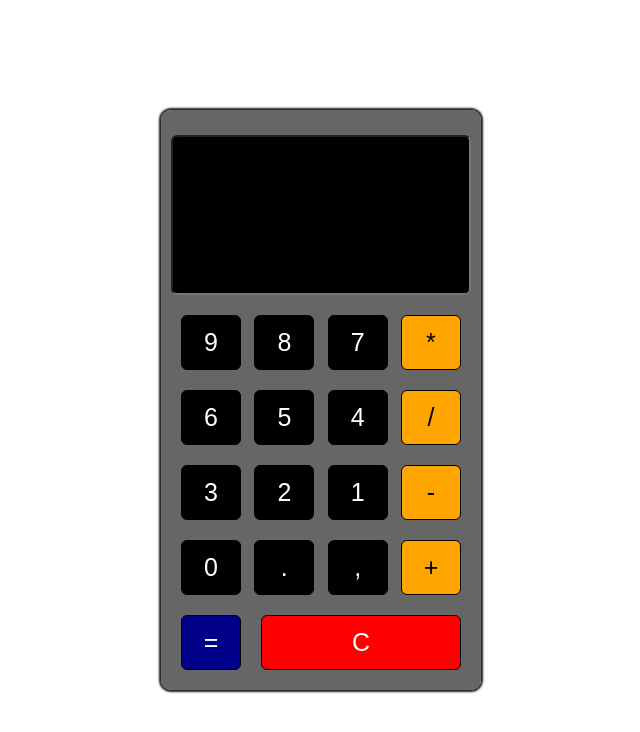
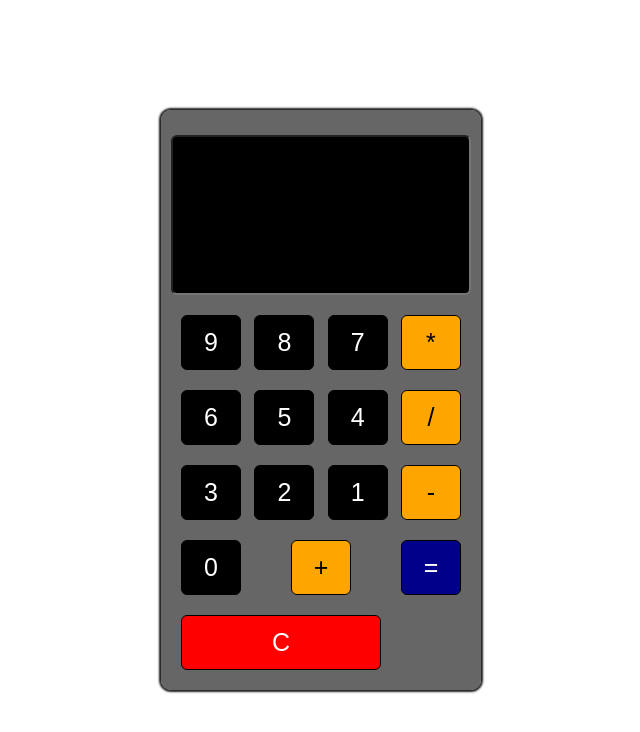
Before and after one commit to Greatful001/SimpleCal, a plain HTML site: page index.html in a window 1280 px wide. Shown: the whole page, without its empty margins (319-959 px from the left). Drawn offline with Linux system fonts and the light colour scheme.

Commit message:
Update index.html

```diff
--- a/index.html
+++ b/index.html
@@ -28,8 +28,6 @@
             <button type="button" class="btn" id="btn-blue" value="1">1</button>
             <button type="button" class="btn" id="btn-yellow" value="-">-</button>
             <button type="button" class="btn" id="btn-blue" value="0">0</button>
-            <button type="button" class="btn" id="btn-blue" value=".">.</button>
-            <button type="button" class="btn" id="btn-blue" value=",">,</button>
             <button type="button" class="btn" id="btn-yellow" value="+">+</button>
             <button type="button" class="btn equal-btn">=</button>
             <button type="button" class="btn clear-btn">C</button>
```
